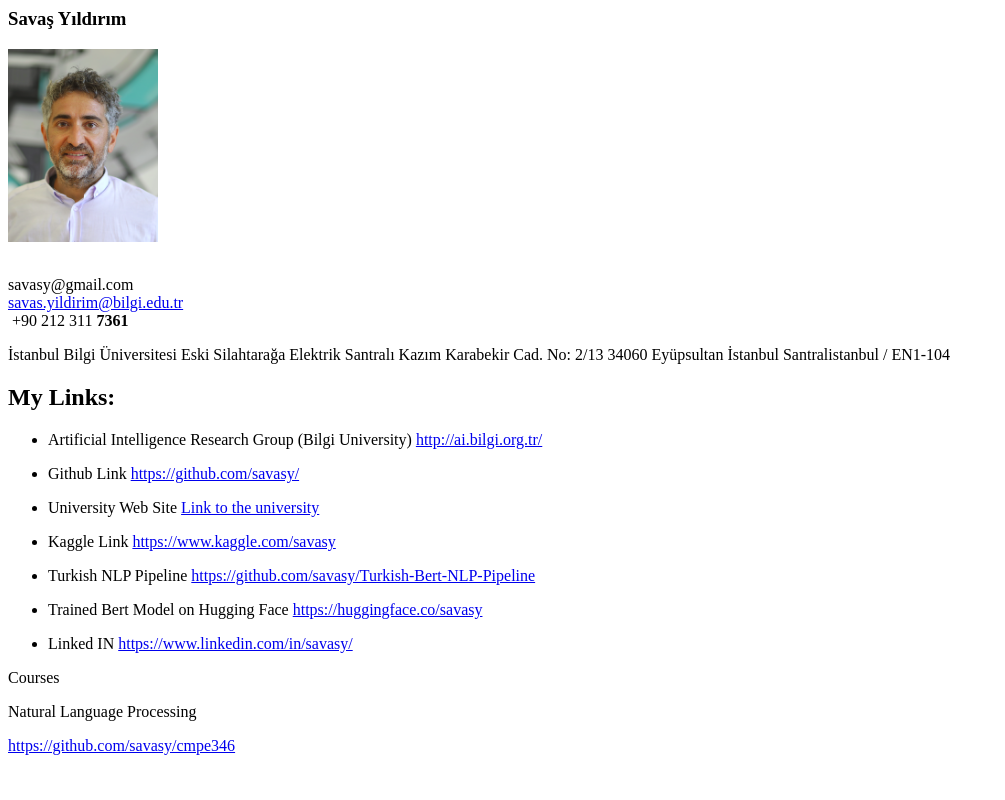
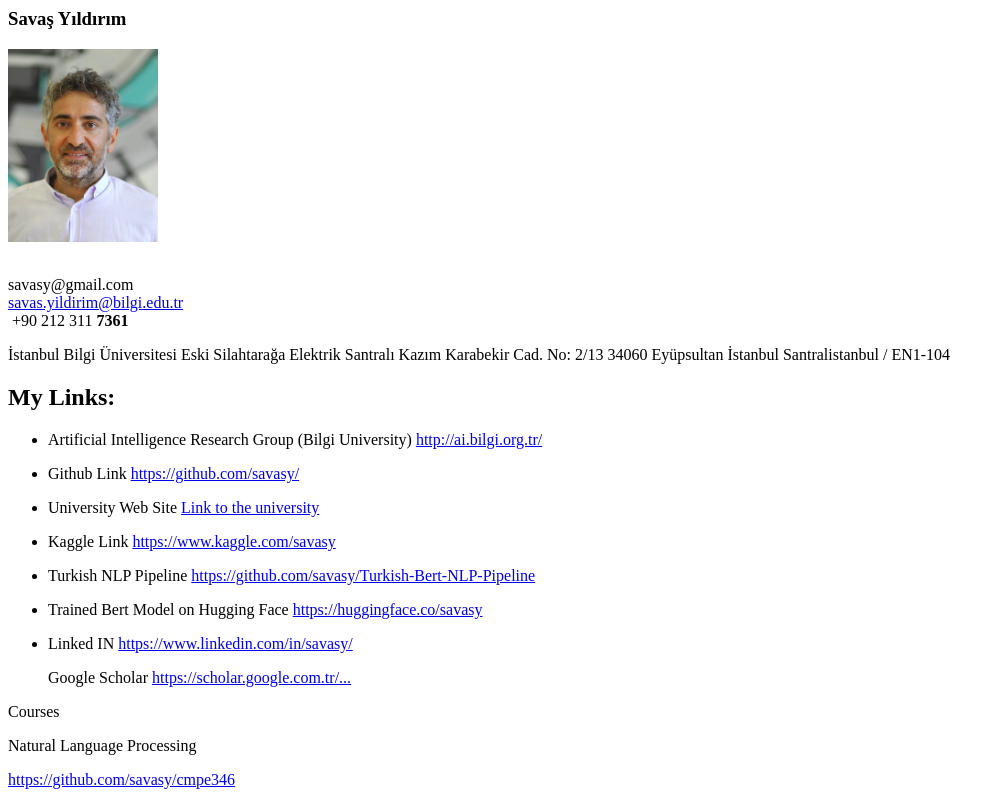
Before and after one commit to savasy/savasy.github.io, a plain HTML site: page index.html in a window 1280 px wide. Shown: the top 800 px of the page, without its empty margins (0-1005 px from the left). Drawn offline with Linux system fonts and the light colour scheme.

Commit message:
Update index.html

```diff
--- a/index.html
+++ b/index.html
@@ -68,6 +68,14 @@ My Links:</h2>
   </li>
 
 
+<p>Google Scholar
+<a href="https://scholar.google.com.tr/citations?hl=tr&user=1VuO4uEAAAAJ"> https://scholar.google.com.tr/... </a></p>
+  </li>
+
+
+
+
+
 
 </ul>
 
```
